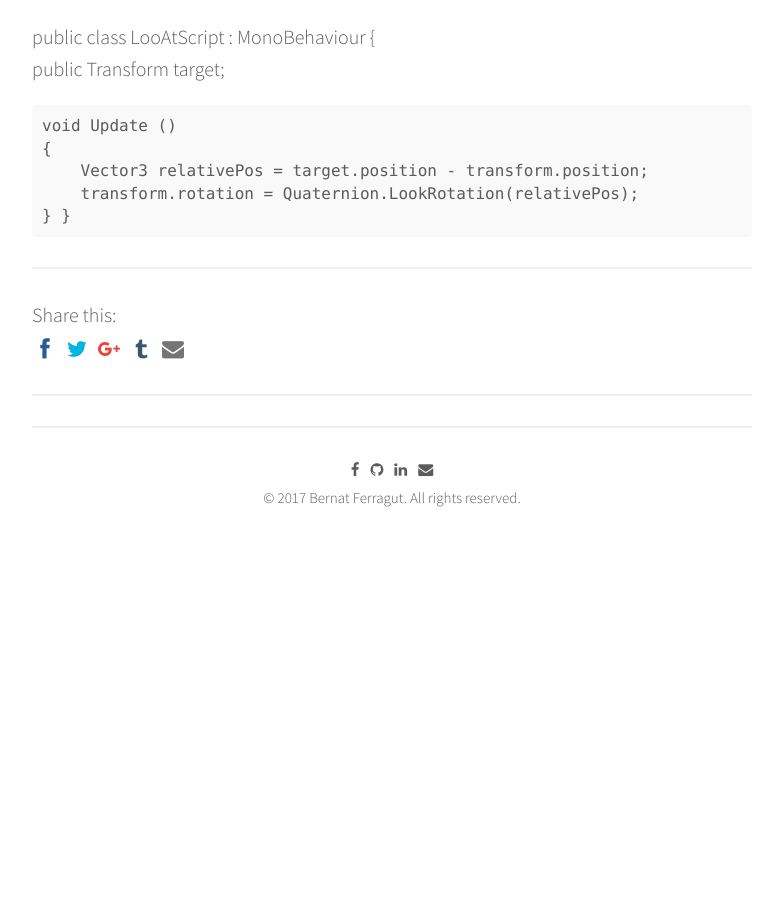
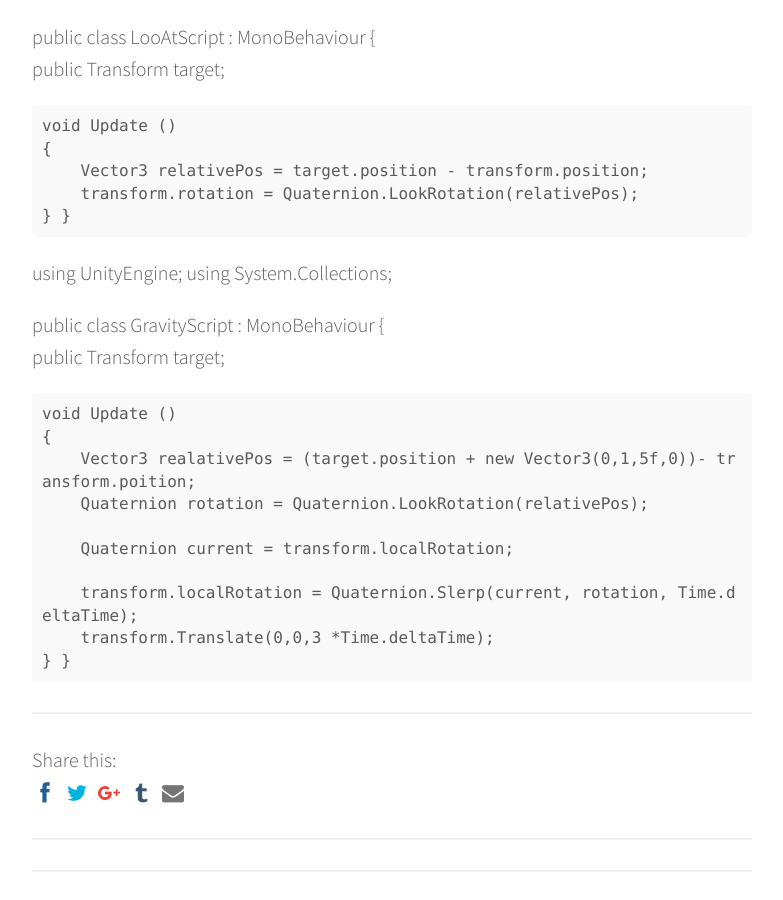
Before and after one commit to bernatferragut/FutureWeb-blog, a Jekyll site: the page built from _posts/22-12-16-VR-Scripting in Unity-2.md.md, in a window 1280 px wide and 900 px high, scrolled down 20223 px. Shown: the whole window, without its empty margins (248-1031 px from the left). Built offline with Jekyll 4.4.1, drawn with Linux system fonts in a browser that asks for light colours; nearby versions of some CDN libraries; comment, search, counter and statistics services are not loaded; before the commit the page ends 20833 px from its top, so only the background shows below that.

Commit message:
Update 22-12-16-VR-Scripting in Unity-2.md.md
Quaternions 3

```diff
--- a/_posts/22-12-16-VR-Scripting in Unity-2.md.md
+++ b/_posts/22-12-16-VR-Scripting in Unity-2.md.md
@@ -914,3 +914,22 @@ public class LooAtScript : MonoBehaviour
         transform.rotation = Quaternion.LookRotation(relativePos);
     }
 }
+
+using UnityEngine;
+using System.Collections;
+
+public class GravityScript : MonoBehaviour
+{
+    public Transform target;
+
+    void Update ()
+    {
+        Vector3 realativePos = (target.position + new Vector3(0,1,5f,0))- transform.poition;
+        Quaternion rotation = Quaternion.LookRotation(relativePos);
+
+        Quaternion current = transform.localRotation;
+
+        transform.localRotation = Quaternion.Slerp(current, rotation, Time.deltaTime);
+        transform.Translate(0,0,3 *Time.deltaTime);
+    }
+}
```
